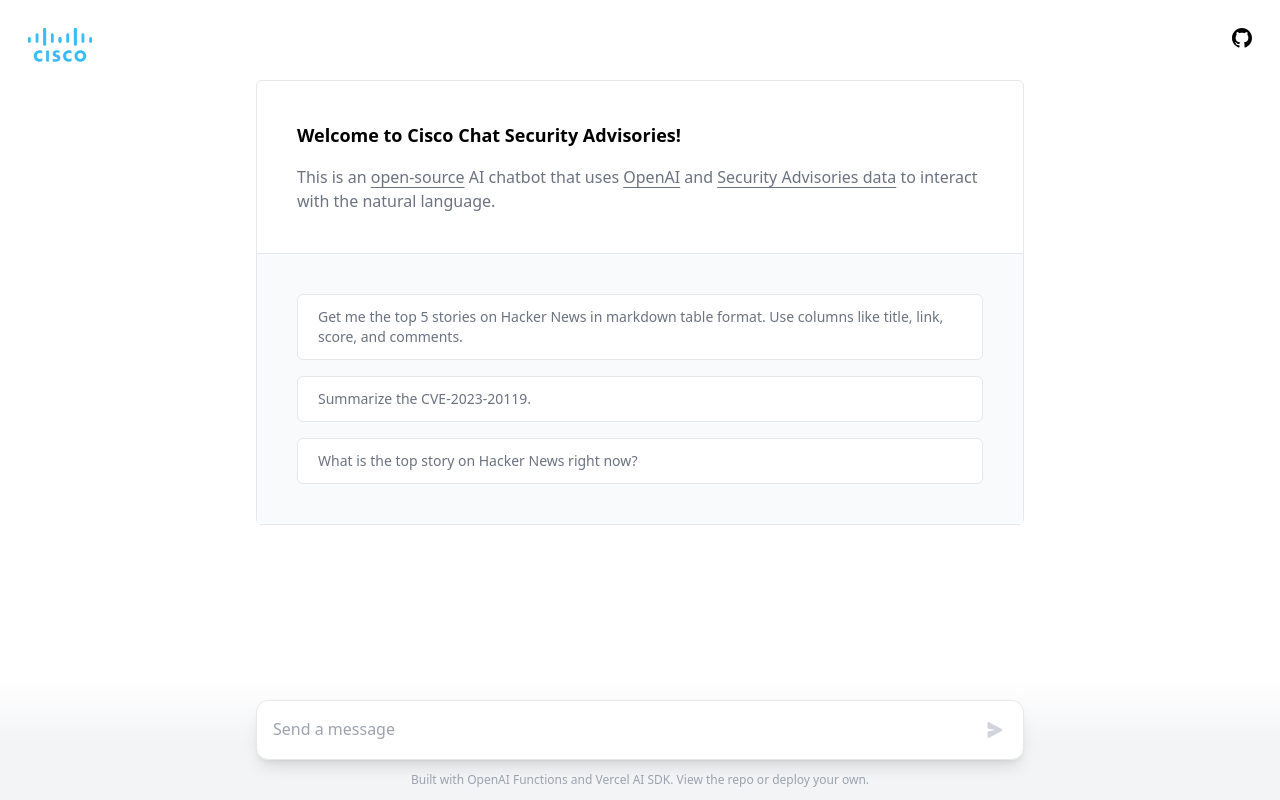
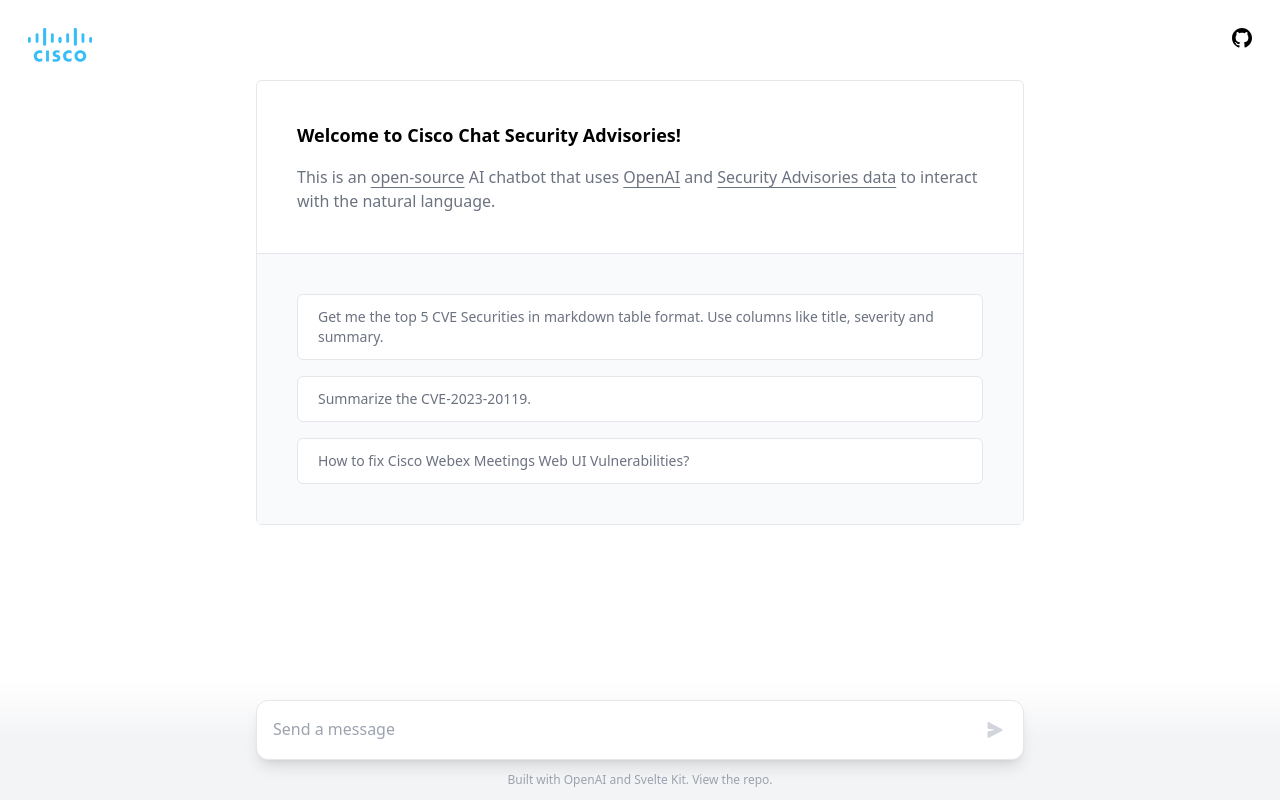
Before and after one commit to candidosales/cisco-chat-frontend, a SvelteKit app: page / in a window 1280 px wide. Built offline with nearby package versions, Linux system fonts and the light colour scheme.

Commit message:
added markdown, added tailwind typography, improve hero options, fix button

```diff
--- a/src/lib/Footer.svelte
+++ b/src/lib/Footer.svelte
@@ -2,30 +2,23 @@
 	<p class="text-center text-xs text-gray-400">
 		Built with<!-- -->
 		<a
-			href="https://platform.openai.com/docs/guides/gpt/function-calling"
+			href="https://platform.openai.com/docs/guides/gpt"
 			target="_blank"
 			rel="noopener noreferrer"
-			class="transition-colors hover:text-black">OpenAI Functions</a
+			class="transition-colors hover:text-black">OpenAI</a
 		>
 		<!-- -->and<!-- -->
 		<a
-			href="https://sdk.vercel.ai/docs"
+			href="https://kit.svelte.dev/"
 			target="_blank"
 			rel="noopener noreferrer"
-			class="transition-colors hover:text-black">Vercel AI SDK</a
+			class="transition-colors hover:text-black">Svelte Kit</a
 		>.<!-- -->
 		<a
-			href="https://github.com/steven-tey/chathn"
+			href="https://github.com/candidosales/cisco-chat-frontend"
 			target="_blank"
 			rel="noopener noreferrer"
 			class="transition-colors hover:text-black">View the repo</a
-		>
-		<!-- -->or<!-- -->
-		<a
-			href="https://vercel.com/templates/next.js/chathn"
-			target="_blank"
-			rel="noopener noreferrer"
-			class="transition-colors hover:text-black">deploy your own</a
 		>.
 	</p>
 </footer>
--- a/src/lib/Hero.svelte
+++ b/src/lib/Hero.svelte
@@ -2,15 +2,17 @@
 	const questionOptions = [
 		{
 			title:
-				'Get me the top 5 stories on Hacker News in markdown table format. Use columns like title, link, score, and comments.'
+				'Get me the top 5 CVE Securities in markdown table format. Use columns like title, severity and summary.'
 		},
 		{
 			title: 'Summarize the CVE-2023-20119.'
 		},
 		{
-			title: 'What is the top story on Hacker News right now?'
+			title: 'How to fix Cisco Webex Meetings Web UI Vulnerabilities?	'
 		}
 	];
+
+	export let questionSelected = '';
 </script>
 
 <div class="border-gray-200sm:mx-0 mx-5 mt-20 max-w-screen-md rounded-md border sm:w-full">
@@ -48,6 +50,7 @@
 		{#each questionOptions as q}
 			<button
 				class="rounded-md border border-gray-200 bg-white px-5 py-3 text-left text-sm text-gray-500 transition-all duration-75 hover:border-black hover:text-gray-700 active:bg-gray-50"
+				on:click={() => questionSelected = q.title}
 				>{q.title}</button
 			>
 		{/each}
--- a/src/routes/+page.svelte
+++ b/src/routes/+page.svelte
@@ -13,9 +13,21 @@
 	const { input, handleSubmit, messages, isLoading } = useChat();
 
 	let disabled = false;
+	let questionSelected = '';
 
 	$: {
 		disabled = $isLoading || $input.length === 0;
+
+		if (questionSelected !== '') {
+			$input = questionSelected;
+		}
+	}
+
+	const submitForm = (e: Event):void => {
+		console.log('submitForm', e);
+		handleSubmit(e);
+		$input = '';
+		questionSelected = '';
 	}
 </script>
 
@@ -67,21 +79,21 @@
 							<Bot />
 						{/if}
 					</div>
-					<div class="prose mt-1 w-full break-words prose-p:leading-relaxed">
-						{message.content}
+					<div class="prose prose-indigo prose-p:leading-relaxed mt-1 w-full break-words">
+						{@html message.content}
 					</div>
 				</div>
 			</div>
 		{/each}
 	{:else}
-		<Hero />
+		<Hero bind:questionSelected={questionSelected}/>
 	{/if}
 	<div
 		class="fixed bottom-0 flex w-full flex-col items-center space-y-3 bg-gradient-to-b from-transparent via-gray-100 to-gray-100 p-5 pb-3 sm:px-0"
 	>
 		<form
 			class="relative w-full max-w-screen-md rounded-xl border border-gray-200 bg-white px-4 pb-2 pt-3 shadow-lg sm:pb-3 sm:pt-4"
-			on:submit={handleSubmit}
+			on:submit={submitForm}
 		>
 			<textarea
 				tabindex="0"
@@ -93,8 +105,8 @@
 				style="height: 24px !important;"
 				bind:value={$input}
 			/><button
-				class={`cursor absolute inset-y-0 right-3 my-auto flex h-8 w-8 items-center justify-center rounded-md transition-all cursor-not-allowed ${
-					disabled ? 'cursor-not-allowed bg-white' : 'bg-green-500 hover:bg-green-600'
+				class={`absolute inset-y-0 right-3 my-auto flex h-8 w-8 items-center justify-center rounded-md transition-all ${
+					disabled ? 'cursor-not-allowed bg-white' : 'cursor bg-green-500 hover:bg-green-600'
 				}`}
 				{disabled}
 				type="submit"
--- a/src/routes/api/chat/+server.ts
+++ b/src/routes/api/chat/+server.ts
@@ -1,4 +1,5 @@
 import { PRIVATE_API_URL } from '$env/static/private';
+import { marked } from 'marked'; // import the marked lib
 
 import type { RequestHandler } from './$types';
 
@@ -28,5 +29,5 @@
 		responseAPI = await response.json();
 	}
 
-	return new Response(responseAPI);
+	return new Response(marked.parse(responseAPI.content));
 }) satisfies RequestHandler;
--- a/tailwind.config.js
+++ b/tailwind.config.js
@@ -4,5 +4,6 @@
 	theme: {
 		extend: {}
 	},
-	plugins: []
+	plugins: [require('@tailwindcss/typography')]
+
 };
```
Also changed, not shown: package.json (+20 -17 lines), 1 other file (tests, documents, lock files or other folders).
